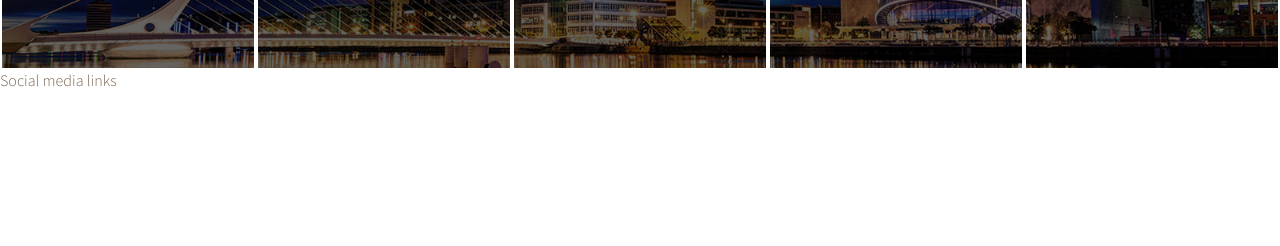
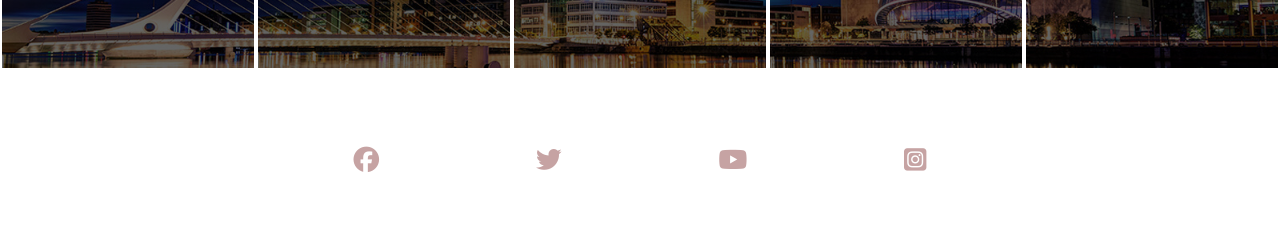
Before and after one commit to brencoding1/BRENDAN-YOGA-2023-FINAL, a plain HTML site: page index.html in a window 1280 px wide. Shown: the part 1525-1771 px from the top of the page. Before the commit the page ends 1615 px from the top, so only its background shows below. Drawn offline with Linux system fonts and the light colour scheme.

Commit message:
add social media icons to footer and styled them

```diff
--- a/assets/css/style.css
+++ b/assets/css/style.css
@@ -213,3 +213,24 @@ hr {
     border: 2px solid white;
     box-sizing: border-box;
 }
+
+/* footer */
+
+footer {
+    height: 150px;
+}
+
+.social-networks {
+    text-align: center;
+}
+
+.social-networks > li {
+    display: inline;
+}
+
+.social-networks i {
+    font-size: 160%;
+    margin: 1%;
+    padding: 5%;
+    color: #C6A3A3;
+}
--- a/index.html
+++ b/index.html
@@ -130,9 +130,29 @@
     </section>
 
     <footer>
-        Social media links
+        <ul class="social-networks">
+            <li>
+                <a href="https://facebook.com" target="_blank" rel="noopener"
+                aria-label="Visit our Facebook page (opens in a new tab)"><i class="fa-brands fa-facebook"></i></a>
+            </li>
+            <li>
+                <a href="https://twitter.com" target="_blank" rel="noopener"
+                aria-label="Visit our Facebook page (opens in a new tab)"><i class="fa-brands fa-twitter"></i></a>
+            </li>
+            <li>
+                <a href="https://youtube.com" target="_blank" rel="noopener"
+                aria-label="Visit our Facebook page (opens in a new tab)"><i class="fa-brands fa-youtube"></i></i></a>
+            </li>
+            <li>
+                <a href="https://instagram.com" target="_blank" rel="noopener"
+                aria-label="Visit our Facebook page (opens in a new tab)"><i class="fa-brands fa-square-instagram"></i></a>
+            </li>
+        </ul>
     </footer>
 
 </body>
 
+<!-- font awesome script -->
+<script src="https://kit.fontawesome.com/89ade750b3.js" crossorigin="anonymous"></script>
+
 </html>
```
